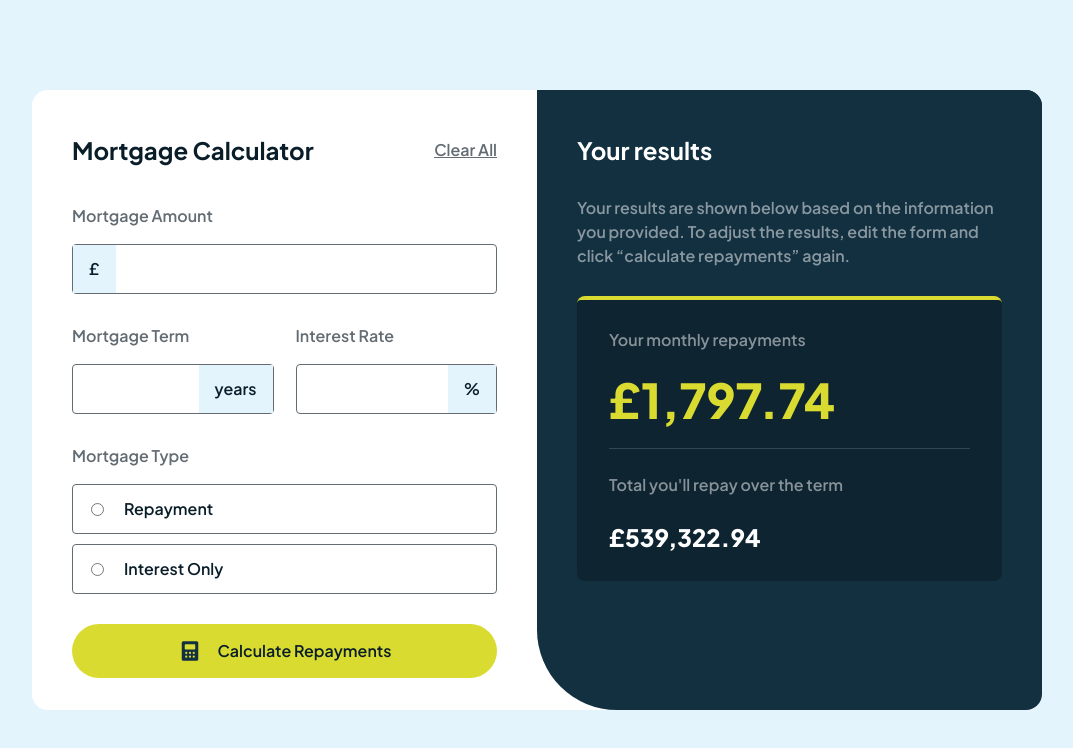
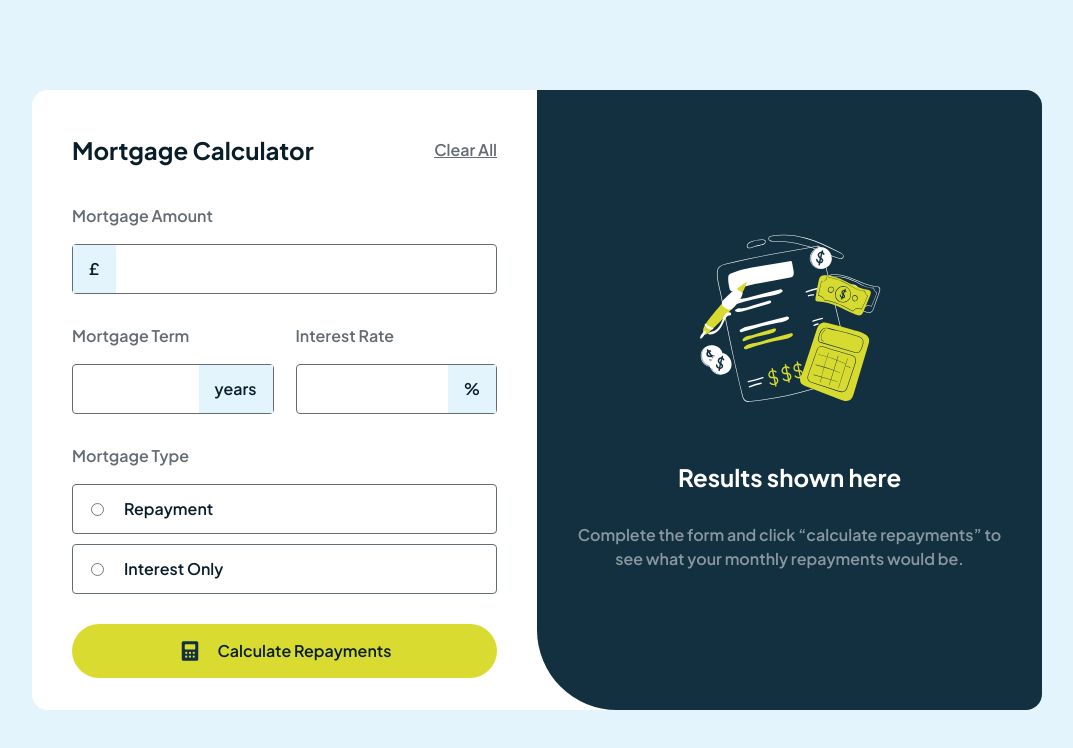
Before and after one commit to florianstancioiu/mortgage-repayment-calculator, a Vue app: page / in a window 1280 px wide. Shown: the top 748 px of the page, without its empty margins (103-1176 px from the left). Built offline with nearby package versions, Linux system fonts and the light colour scheme.

Commit message:
Worked on the EmptyResults desktop version

```diff
--- a/src/App.vue
+++ b/src/App.vue
@@ -17,8 +17,8 @@ const mortgageTypes = [
   },
 ];
 
-const monthlyRepayments: number | null = 1797.74;
-const totalRepay: number | null = 539322.94;
+const monthlyRepayments: number | null = null; // 1797.74;
+const totalRepay: number | null = null; // 539322.94;
 </script>
 
 <template>
--- a/src/components/Results/EmptyResults/EmptyResults.vue
+++ b/src/components/Results/EmptyResults/EmptyResults.vue
@@ -3,11 +3,12 @@ import EmptyIllustrationSVG from "../../../assets/svg/illustration-empty.svg";
 </script>
 
 <template>
+  <div class="lg:h-full lg:grid lg:place-items-center">
     <div
       class="bg-bg-secondary text-center pt-[2.25rem] pb-[2.25rem] text-white lg:px-[2.5rem]"
     >
       <EmptyIllustrationSVG class="mx-auto" />
-    <p class="mt-[2.75rem] mb-[1.875rem] text-2xl font-bold">
+      <p class="mt-[2.75rem] mb-[1.875rem] text-2xl font-bold lg:mt-[2.5rem]">
         Results shown here
       </p>
       <p class="opacity-50">
@@ -15,4 +16,5 @@ import EmptyIllustrationSVG from "../../../assets/svg/illustration-empty.svg";
         monthly repayments would be.
       </p>
     </div>
+  </div>
 </template>
```
Lines whose indentation alone changed are shown as unchanged.
